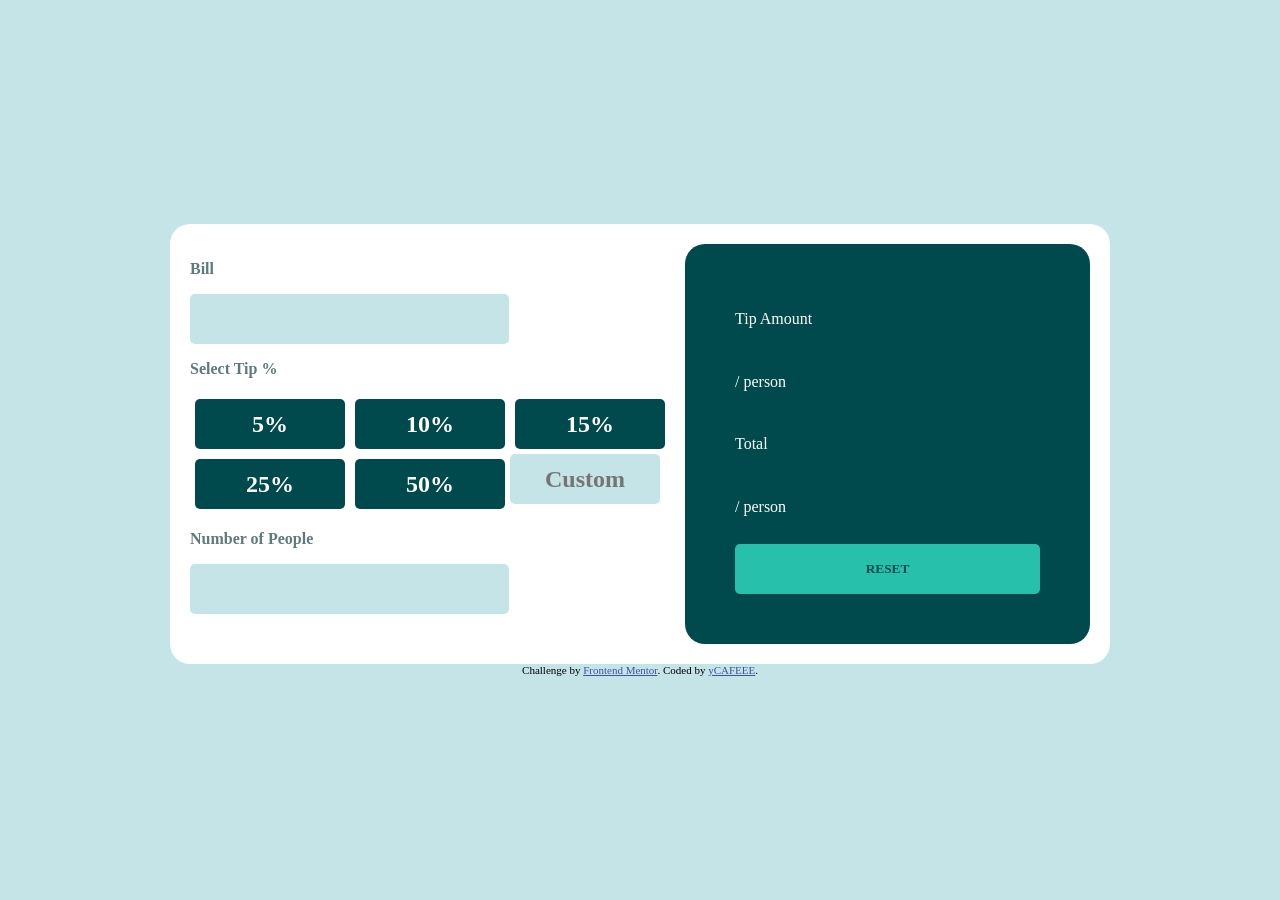
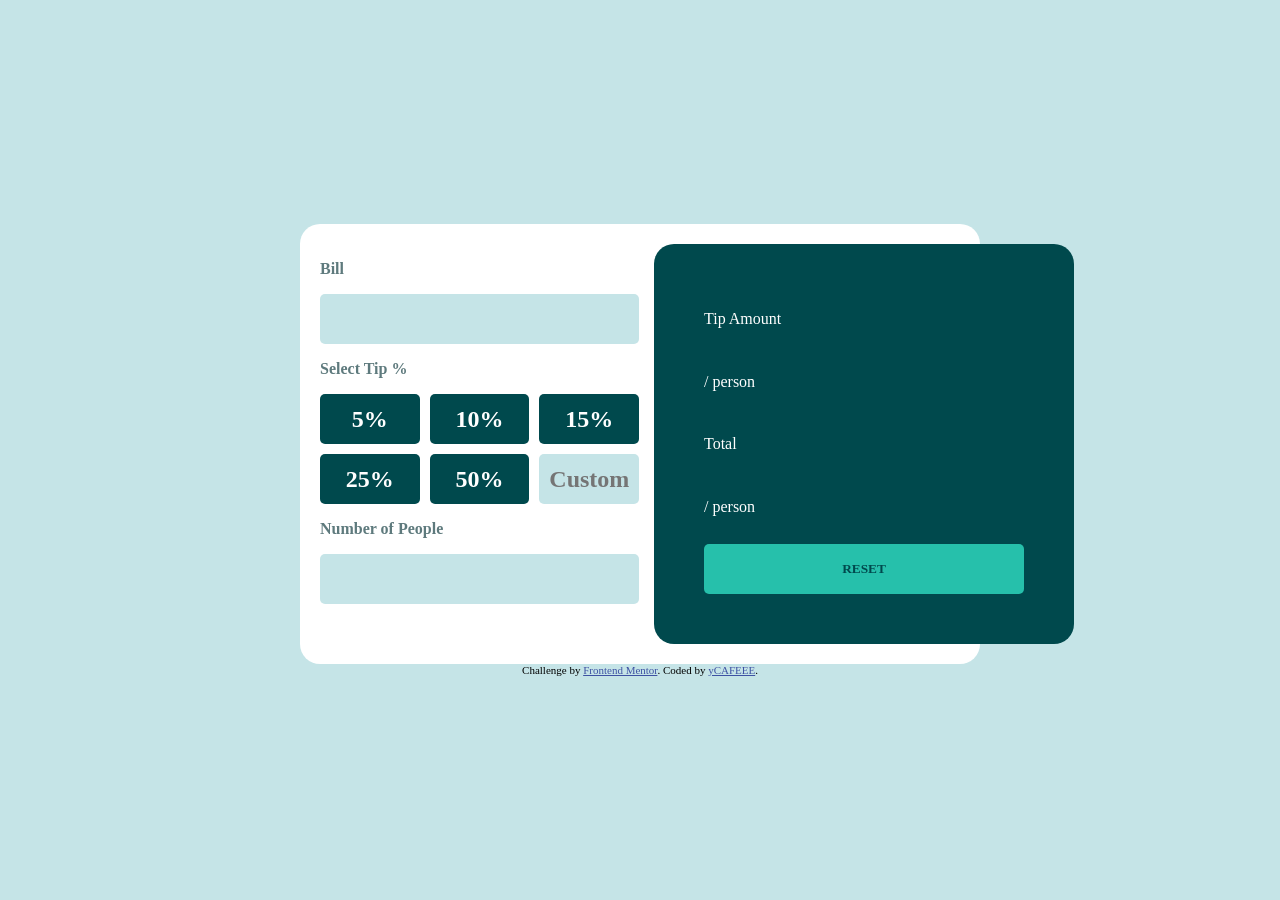

adjust layout and responsiveness

--- a/tip-calculator/style.css
+++ b/tip-calculator/style.css
@@ -38,10 +38,11 @@ input:focus{
 .container{
     font-family: 'Space Mono';
     color: var(--Grey-500);
-    display: grid;
-    grid-template-columns: 1fr 1fr;
+    display: flex;
+    flex-direction: row;
+    justify-content: space-between;
     background-color: white;
-    width: 900px;
+    width: 50vw;
     min-height: 400px;
     padding: 20px;
     border-radius: 20px;
@@ -72,17 +73,17 @@ input:focus{
 
 .buttons-container{
     display: grid;
-    grid-template-columns: auto auto auto;
+    grid-template-columns: 1fr 1fr 1fr;
     justify-content: space-between;
+    gap: 10px;
 }
 
 .buttons-container button{
     background-color: var(--Green-900);
-    width: 150px;
+    width: 100%;
     height: 50px;
     border: none;
     color: white;
-    margin: 5px;
     border-radius: 5px;
     font-family: 'Space Mono';
     font-weight: 700;
@@ -102,7 +103,7 @@ input:focus{
 }
 
 .buttons-container input{
-    width: 150px;
+    width: 100%;
     color: var(--Green-900);
     font-family: 'Space Mono';
     font-weight: 700;
@@ -118,12 +119,14 @@ input:focus{
 
 .result-container{
     background-color: var(--Green-900);
+    min-width: 50%;
     color: white;
     border-radius: 20px;
     padding: 50px;
     display: flex;
     flex-direction: column;
     justify-content: space-between;
+    gap: 10px;
 }
 
 .tip-amount-container, .total-container{
@@ -176,4 +179,19 @@ input:focus{
 
 .attribution a{
     color: hsl(228, 45%, 44%); 
+}
+
+@media screen and (max-width: 375px) {
+    .container{
+        width: 80vw;
+        flex-direction: column;
+    }
+
+    .buttons-container{
+        grid-template-columns: 1fr 1fr;
+    }
+
+    .result-container{
+        padding: 30px;
+    }
 }
